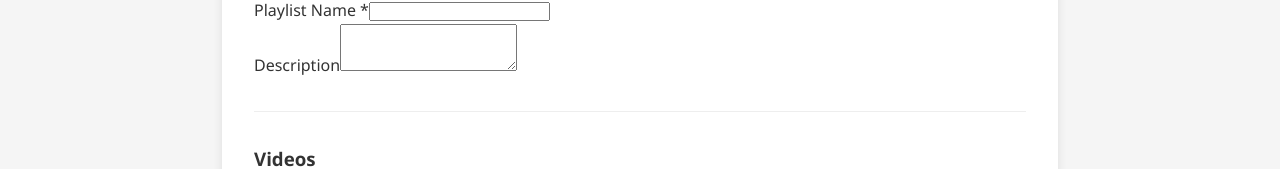
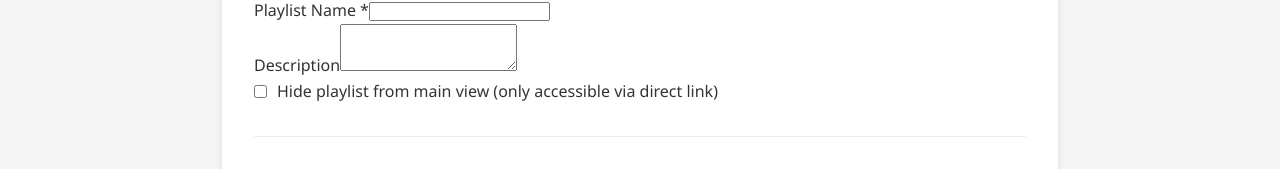
Before and after one commit to karilaa-dev/DEV209-FinalProject, a React (Vite) app: page /create-playlist in a window 1280 px wide. Shown: the part 199-368 px from the top of the page. Built offline with nearby package versions, Linux system fonts and the light colour scheme; no server answers; the database is empty; sample sign-in values are in the browser's storage.

Commit message:
Add playlist hidding

```diff
--- a/src/App.css
+++ b/src/App.css
@@ -711,7 +711,62 @@ button {
 }
 
 .add-video-button:hover {
-  background-color: #0052a3;
+  background-color: #0056b3;
+}
+
+/* Styles for the playlist hiding feature */
+.checkbox-group {
+  display: flex;
+  flex-direction: column;
+  align-items: flex-start;
+  margin-bottom: 20px;
+}
+
+.checkbox-label {
+  display: flex;
+  align-items: center;
+  cursor: pointer;
+}
+
+.checkbox-label input[type="checkbox"] {
+  margin-right: 10px;
+}
+
+.info-message {
+  margin-top: 5px;
+  font-size: 0.85rem;
+  color: #666;
+  font-style: italic;
+}
+
+.playlist-hidden-indicator {
+  position: absolute;
+  top: 10px;
+  right: 10px;
+  background-color: rgba(0, 0, 0, 0.7);
+  color: white;
+  padding: 4px 8px;
+  border-radius: 4px;
+  font-size: 0.8rem;
+  display: flex;
+  align-items: center;
+  gap: 5px;
+}
+
+.share-playlist-button {
+  background-color: #28a745;
+  color: white;
+  border: none;
+  border-radius: 4px;
+  padding: 5px 10px;
+  cursor: pointer;
+  display: flex;
+  align-items: center;
+  justify-content: center;
+}
+
+.share-playlist-button:hover {
+  background-color: #218838;
 }
 
 .form-actions {
--- a/src/components/PlaylistCard.jsx
+++ b/src/components/PlaylistCard.jsx
@@ -1,7 +1,8 @@
 import React from "react";
 import { Link } from "react-router-dom";
+import { FaEyeSlash } from "react-icons/fa";
 
-const PlaylistCard = ({ playlist }) => {
+const PlaylistCard = ({ playlist, showHiddenIndicator = false }) => {
   // Default thumbnail if none is provided
   const defaultThumbnail = "https://via.placeholder.com/300x300?text=Playlist";
 
@@ -19,6 +20,11 @@ const PlaylistCard = ({ playlist }) => {
           <div className="playlist-card-count">
             {playlist.videos ? playlist.videos.length : 0} videos
           </div>
+          {playlist.isHidden && showHiddenIndicator && (
+            <div className="playlist-hidden-indicator">
+              <FaEyeSlash /> Hidden
+            </div>
+          )}
         </div>
         <div className="playlist-card-content">
           <h3 className="playlist-card-title">{playlist.name}</h3>
--- a/src/components/PlaylistForm.jsx
+++ b/src/components/PlaylistForm.jsx
@@ -12,6 +12,7 @@ const PlaylistForm = ({ existingPlaylist = null }) => {
   const [formData, setFormData] = useState({
     name: existingPlaylist?.name || "",
     description: existingPlaylist?.description || "",
+    isHidden: existingPlaylist?.isHidden || false,
   });
 
   const [videoUrl, setVideoUrl] = useState("");
@@ -22,10 +23,10 @@ const PlaylistForm = ({ existingPlaylist = null }) => {
   const [isSubmitting, setIsSubmitting] = useState(false);
 
   const handleChange = (e) => {
-    const { name, value } = e.target;
+    const { name, value, type, checked } = e.target;
     setFormData({
       ...formData,
-      [name]: value,
+      [name]: type === 'checkbox' ? checked : value,
     });
   };
 
@@ -167,6 +168,24 @@ const PlaylistForm = ({ existingPlaylist = null }) => {
           />
         </div>
 
+        <div className="form-group checkbox-group">
+          <label htmlFor="isHidden" className="checkbox-label">
+            <input
+              type="checkbox"
+              id="isHidden"
+              name="isHidden"
+              checked={formData.isHidden}
+              onChange={handleChange}
+            />
+            Hide playlist from main view (only accessible via direct link)
+          </label>
+          {formData.isHidden && (
+            <p className="info-message">
+              This playlist will not appear in the public playlist listings but can still be accessed via a direct link.
+            </p>
+          )}
+        </div>
+
         <div className="videos-section">
           <h3>Videos</h3>
           {errors.videos && <div className="error-message">{errors.videos}</div>}
--- a/src/pages/DashboardPage.jsx
+++ b/src/pages/DashboardPage.jsx
@@ -4,7 +4,7 @@ import { useAuth } from "../context/AuthContext";
 import { getUserPlaylists, deletePlaylist } from "../services/playlist";
 import Navbar from "../components/Navbar";
 import PlaylistCard from "../components/PlaylistCard";
-import { FaPlus, FaTrash, FaEdit } from "react-icons/fa";
+import { FaPlus, FaTrash, FaEdit, FaLink, FaClipboard } from "react-icons/fa";
 
 const DashboardPage = () => {
   const { isAuthenticated, currentUser } = useAuth();
@@ -97,7 +97,7 @@ const DashboardPage = () => {
             <div className="user-playlists-grid">
               {userPlaylists.map((playlist) => (
                 <div key={playlist.id} className="user-playlist-card-container">
-                  <PlaylistCard playlist={playlist} />
+                  <PlaylistCard playlist={playlist} showHiddenIndicator={true} />
                   <div className="playlist-actions">
                     <Link
                       to={`/edit-playlist/${playlist.id}`}
@@ -114,6 +114,19 @@ const DashboardPage = () => {
                     >
                       <FaTrash />
                     </button>
+                    {playlist.isHidden && (
+                      <button
+                        className="share-playlist-button"
+                        onClick={() => {
+                          const playlistUrl = `${window.location.origin}/playlist/${playlist.id}`;
+                          navigator.clipboard.writeText(playlistUrl);
+                          alert("Playlist link copied to clipboard!");
+                        }}
+                        title="Copy shareable link"
+                      >
+                        <FaLink />
+                      </button>
+                    )}
                   </div>
                 </div>
               ))}
--- a/src/services/playlist.js
+++ b/src/services/playlist.js
@@ -20,6 +20,7 @@ export const createPlaylist = async (playlistData, userId) => {
     const playlistWithUser = {
       ...playlistData,
       userId,
+      isHidden: playlistData.isHidden || false, // Add support for hiding playlists
       createdAt: new Date().toISOString(),
       updatedAt: new Date().toISOString()
     };
@@ -110,6 +111,8 @@ export const getAllPlaylists = async (lastVisible = null, itemsPerPage = 8) => {
     if (lastVisible) {
       q = query(
         collection(db, "playlists"),
+        // Add filter to exclude hidden playlists
+        where("isHidden", "!=", true),
         orderBy("createdAt", "desc"),
         startAfter(lastVisible),
         limit(itemsPerPage)
@@ -117,6 +120,8 @@ export const getAllPlaylists = async (lastVisible = null, itemsPerPage = 8) => {
     } else {
       q = query(
         collection(db, "playlists"),
+        // Add filter to exclude hidden playlists
+        where("isHidden", "!=", true),
         orderBy("createdAt", "desc"),
         limit(itemsPerPage)
       );
@@ -141,6 +146,7 @@ export const getAllPlaylists = async (lastVisible = null, itemsPerPage = 8) => {
       // Handle the index building error by fetching without ordering
       const simpleQuery = query(
         collection(db, "playlists"),
+        where("isHidden", "!=", true),
         limit(itemsPerPage)
       );
 
@@ -172,7 +178,9 @@ export const searchPlaylists = async (searchTerm) => {
     // Firestore doesn't support full-text search natively
     // This is a simple implementation that gets all playlists and filters them
     // In a production app, you might want to use Algolia or a similar service
-    const querySnapshot = await getDocs(collection(db, "playlists"));
+    const querySnapshot = await getDocs(
+      query(collection(db, "playlists"), where("isHidden", "!=", true))
+    );
     const playlists = [];
 
     querySnapshot.forEach((doc) => {
```
